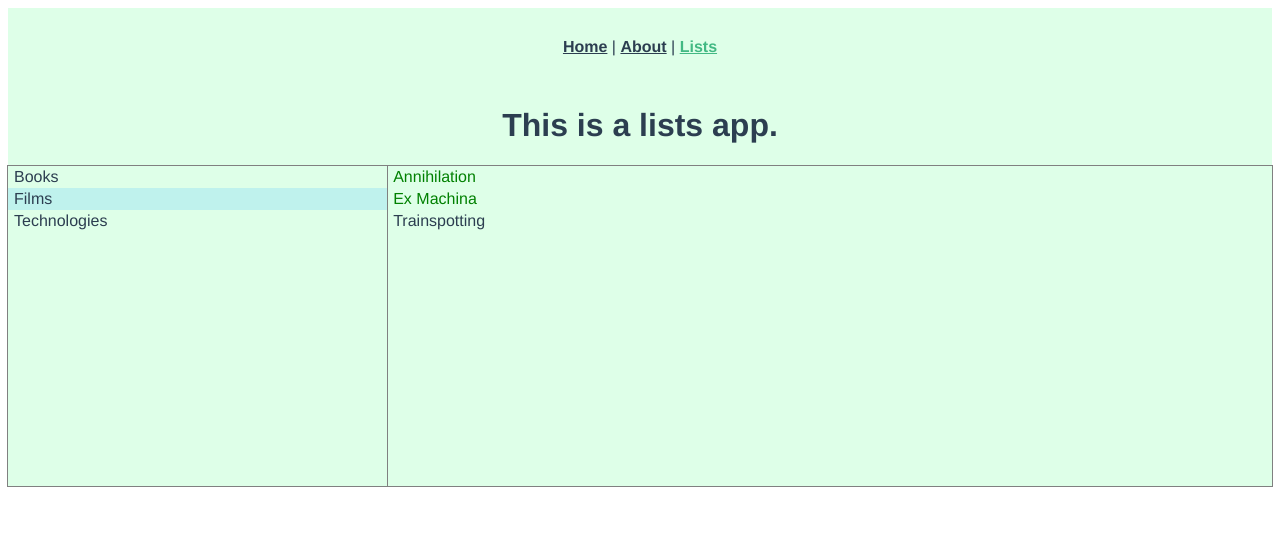
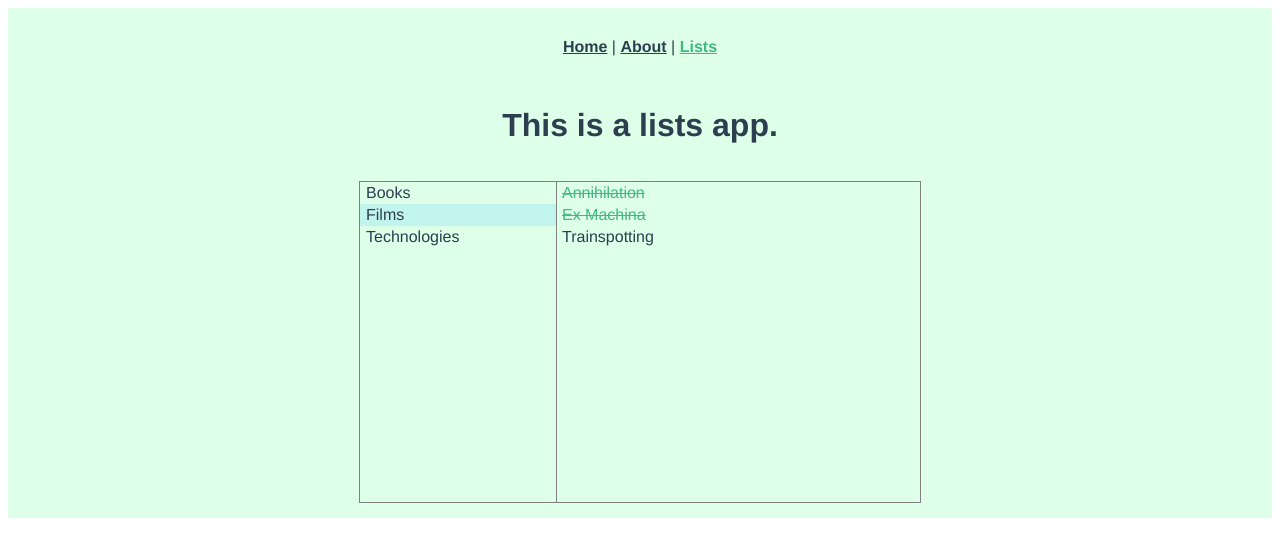
Before and after one commit to pitamer/learning_vue_cli, a Vue app: page /lists in a window 1280 px wide. Shown: the top 556 px of the page. Built offline with nearby package versions, Linux system fonts and the light colour scheme.

Commit message:
:lipstick: stylize further, add some transition effects

```diff
--- a/src/App.vue
+++ b/src/App.vue
@@ -27,8 +27,12 @@
     color: #2c3e50;
 
     &.router-link-exact-active {
-      color: #42b983;
+      color: var(--light-green);
     }
   }
 }
+
+:root {
+  --light-green: #42b983;
+}
 </style>
--- a/src/components/ListsApp.vue
+++ b/src/components/ListsApp.vue
@@ -4,7 +4,10 @@
       <ul>
         <li
           v-for="list in lists"
-          :class="[{current: lists.indexOf(list) === currentListIndex}, 'list-title']"
+          :class="[
+            { current: lists.indexOf(list) === currentListIndex },
+            'list-title',
+          ]"
           :key="lists.indexOf(list)"
           @click="setCurrentListIndex(lists.indexOf(list))"
         >
@@ -16,7 +19,7 @@
       <ul>
         <li
           v-for="item in lists[currentListIndex].items"
-          :class="[{done: item.done}, 'list-item']"
+          :class="[{ done: item.done }, 'list-item']"
           :key="item.name"
           @click="toggleDone(item)"
         >
@@ -110,40 +113,50 @@ ul {
   list-style-type: none;
   text-align: left;
 }
+
 li {
   padding: 2px 6px;
+  background: linear-gradient(
+    to left,
+    transparent 50%,
+    rgba(0, 50, 75, 0.08) 50%
+  );
+  background-size: 200% 100%;
+  background-position: right;
+  transition: 0.2s ease-out;
+  cursor: pointer;
+  &:hover {
+    background-position: left;
+  }
 }
-li:hover {
-    background-color: rgba(0, 50, 75, 0.1);
-    cursor: pointer;
+
+ul,
+li {
+  user-select: none;
 }
+
 .lists-app {
   width: 100%;
+  max-width: 35em;
   min-height: 20em;
   outline: 1px gray solid;
   display: flex;
 }
+
 .list-menu {
-  width: 30%;
+  width: 35%;
   outline: 1px gray solid;
   display: flex;
   flex-flow: column;
 }
 .list-content {
-  width: 70%;
+  width: 65%;
 }
-// .list-title {
-//   /* width: 100%; */
-//   /* min-width: 100%; */
-//   /* flex-grow: 1; */
-// }
 .current {
-  background-color: rgba(64, 191, 255, 0.2);
-}
-.current:hover {
-  background-color: rgba(64, 191, 255, 0.3);
+  background-color: rgba(70, 200, 255, 0.2);
 }
 .done {
-  color: green;
+  color: var(--light-green);
+  text-decoration: line-through;
 }
 </style>
--- a/src/router/index.js
+++ b/src/router/index.js
@@ -23,7 +23,7 @@ const routes = [
 
 const router = createRouter({
   history: createWebHistory(process.env.BASE_URL),
-  routes
+  routes,
 });
 
 export default router;
--- a/src/store/index.js
+++ b/src/store/index.js
@@ -4,5 +4,5 @@ export default createStore({
   state: {},
   mutations: {},
   actions: {},
-  modules: {}
+  modules: {},
 });
--- a/src/views/Lists.vue
+++ b/src/views/Lists.vue
@@ -1,7 +1,9 @@
 <template>
   <div class="lists">
     <h1>This is a lists app.</h1>
-    <ListsApp />
+    <div class="lists-app-container">
+      <ListsApp />
+    </div>
   </div>
 </template>
 
@@ -15,3 +17,11 @@ export default {
   },
 };
 </script>
+
+<style>
+.lists-app-container {
+  display: grid;
+  place-items: center;
+  padding: 1em;
+}
+</style>
```
